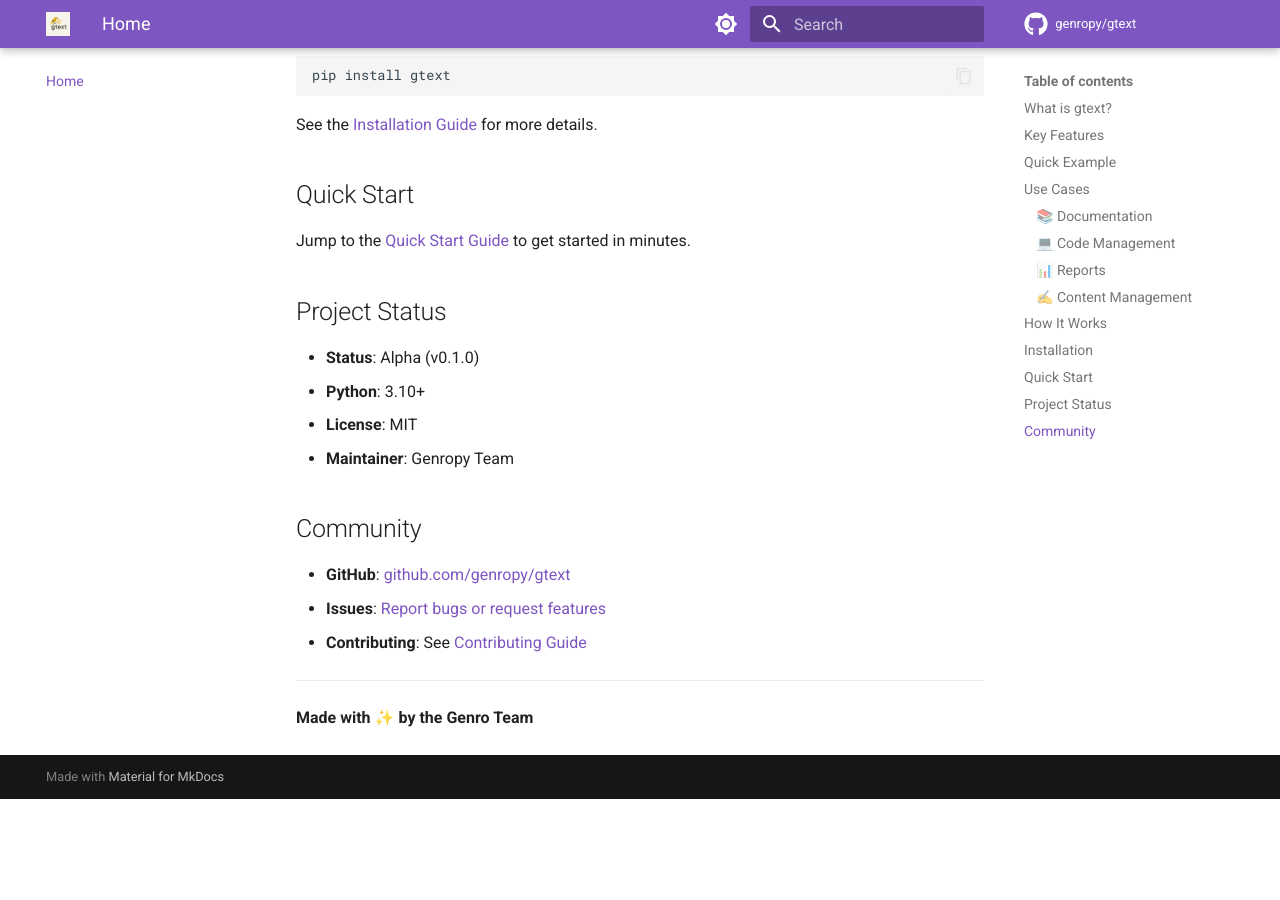
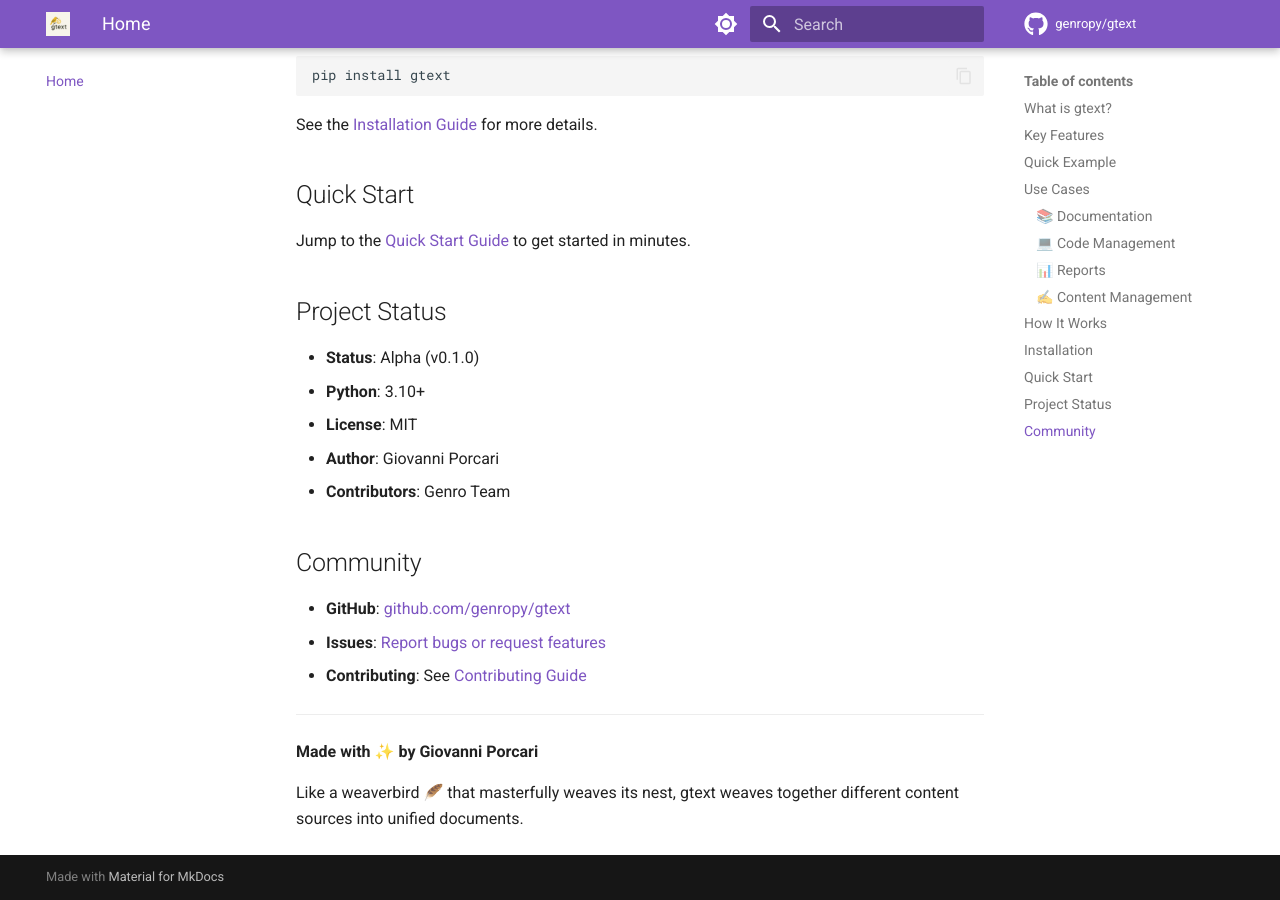
Before and after one commit to genropy/gtext, an MkDocs documentation site: the page built from docs/index.md, in a window 1280 px wide and 900 px high, scrolled down 2542 px. Built offline with MkDocs 1.6.1 and Material for MkDocs 9.7.7, drawn with Linux system fonts in a browser that asks for light colours; comment, search, counter and statistics services are not loaded; before the commit the page ends 3341 px from its top, so only the background shows below that.

```diff
--- a/docs/index.md
+++ b/docs/index.md
@@ -105,7 +105,8 @@ Jump to the [Quick Start Guide](quickstart.md) to get started in minutes.
 - **Status**: Alpha (v0.1.0)
 - **Python**: 3.10+
 - **License**: MIT
-- **Maintainer**: Genropy Team
+- **Author**: Giovanni Porcari
+- **Contributors**: Genro Team
 
 ## Community
 
@@ -115,4 +116,6 @@ Jump to the [Quick Start Guide](quickstart.md) to get started in minutes.
 
 ---
 
-**Made with ✨ by the Genro Team**
+**Made with ✨ by Giovanni Porcari**
+
+Like a weaverbird 🪶 that masterfully weaves its nest, gtext weaves together different content sources into unified documents.
--- a/pyproject.toml
+++ b/pyproject.toml
@@ -6,7 +6,10 @@ build-backend = "setuptools.build_meta"
 name = "gtext"
 version = "0.1.0"
 description = "The text wizard - Transform text files with pluggable extensions"
-authors = [{name = "Genropy Team"}]
+authors = [
+    {name = "Giovanni Porcari", email = "giovanni.porcari@gmail.com"},
+    {name = "Genro Team"}
+]
 readme = "README.md"
 license = {text = "MIT"}
 requires-python = ">=3.10"
```
Also changed, not shown: README.md (+40 -3 lines), notebooks/README.md (added, +80 -0 lines), requirements.txt (added, +10 -0 lines), 1 other file.
